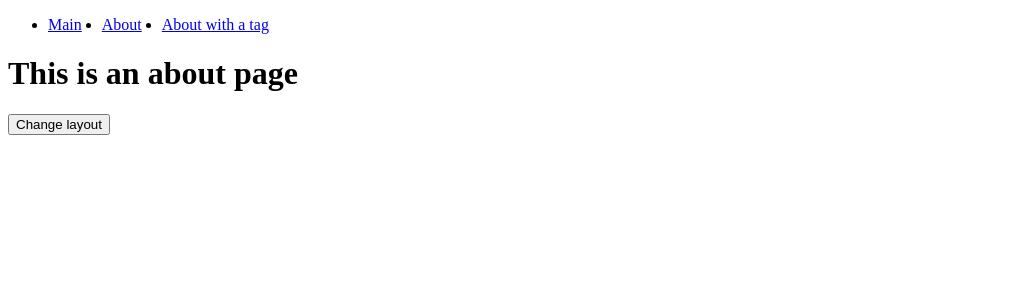
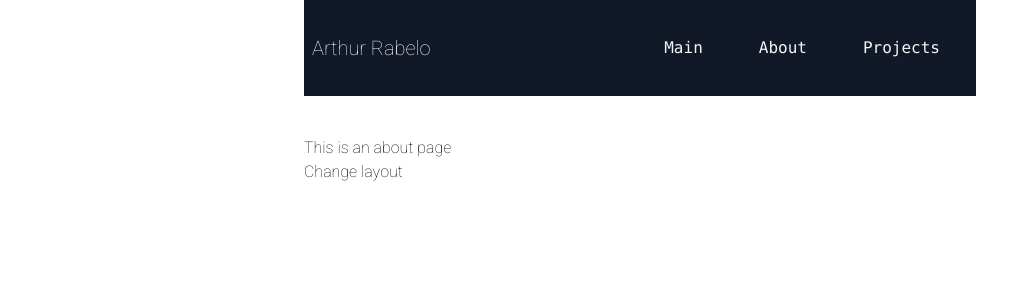
Before and after one commit to p2arthur/portfolio_nuxt, a Nuxt app: page /about in a window 1280 px wide. Shown: the top 300 px of the page, without its empty margins (0-1031 px from the left). Built offline with nearby package versions, Linux system fonts and the light colour scheme.

Commit message:
[add:feat] add basic useFetch to get all repositories from a github account

```diff
--- a/app.vue
+++ b/app.vue
@@ -1,8 +1,6 @@
 <!-- @format -->
 
-<script setup lang="ts">
-  const layout = 'logged';
-</script>
+<script setup lang="ts"></script>
 
 <template>
   <NuxtLayout>
--- a/components/Navbar.vue
+++ b/components/Navbar.vue
@@ -1,18 +1,32 @@
 <!-- @format -->
 
 <template>
-  <nav>
-    <ul>
-      <li><NuxtLink to="/">Main</NuxtLink></li>
-      <li><NuxtLink to="/about">About</NuxtLink></li>
-      <li><a href="/about">About with a tag</a></li>
-    </ul>
-  </nav>
+  <header
+    class="flex justify-between bg-gray-900 items-center p-2 text-gray-100 mb-10">
+    <NuxtLink
+      to="/"
+      class="text-xl"
+      >Arthur Rabelo</NuxtLink
+    >
+
+    <nav>
+      <ul class="flex gap-10 p-5 font-mono">
+        <li class="link">
+          <NuxtLink to="/">Main</NuxtLink>
+        </li>
+        <li class="link">
+          <NuxtLink to="/about">About</NuxtLink>
+        </li>
+        <li class="link">
+          <NuxtLink to="/projects">Projects</NuxtLink>
+        </li>
+      </ul>
+    </nav>
+  </header>
 </template>
 
-<style>
-  ul {
-    display: flex;
-    gap: 20px;
+<style scoped>
+  .link {
+    @apply p-2 hover:bg-gray-500;
   }
 </style>
--- /dev/null
+++ b/components/ProjectList.vue
@@ -0,0 +1,16 @@
+<!-- @format -->
+
+<script setup lang="ts">
+  //useFetch will make sure we only fetch once or in the server side or in the client side
+  const { data, error, pending } = await useFetch(
+    'https://api.github.com/users/p2arthur/repos'
+  );
+</script>
+
+<template>
+  <section v-if="pending"><div>loading</div></section>
+  <section v-if="error"><div>error loading data</div></section>
+  <section v-if="data">
+    <div>{{ data }}</div>
+  </section>
+</template>
--- a/layouts/default.vue
+++ b/layouts/default.vue
@@ -1,12 +1,28 @@
 <!-- @format -->
 
 <script setup lang="ts">
-  import NavBar from '../components/NavBar.vue';
+  useHead({
+    titleTemplate: '%s - Arthur Rabelo',
+    link: [
+      { rel: 'preconnect', href: 'https://fonts.googleapis.com' },
+      {
+        rel: 'stylesheet',
+        href: 'https://fonts.googleapis.com/css2?family=Roboto:wght@100;700&display=swap',
+        crossorigin: '',
+      },
+    ],
+  });
 </script>
 
 <template>
-  <div>
-    <NavBar />
+  <div class="container mx-auto max-w-2xl">
+    <Navbar />
     <slot />
   </div>
 </template>
+
+<style>
+  body {
+    font-family: 'Roboto';
+  }
+</style>
--- a/nuxt.config.ts
+++ b/nuxt.config.ts
@@ -1,4 +1,5 @@
 // https://nuxt.com/docs/api/configuration/nuxt-config
 export default defineNuxtConfig({
-  devtools: { enabled: true }
-})
+  devtools: { enabled: true },
+  modules: ['@nuxtjs/tailwindcss'],
+});
--- a/package.json
+++ b/package.json
@@ -10,6 +10,7 @@
     "postinstall": "nuxt prepare"
   },
   "devDependencies": {
+    "@nuxtjs/tailwindcss": "^6.11.0",
     "nuxt": "^3.9.3",
     "vue": "^3.4.14",
     "vue-router": "^4.2.5"
--- a/pages/about.vue
+++ b/pages/about.vue
@@ -1,6 +1,12 @@
 <!-- @format -->
 
 <script setup lang="ts">
+  useSeoMeta({
+    title: 'About page',
+    description: 'This is the main page of the portfolio website',
+    ogTitle: 'Main page',
+  });
+
   const enableCustomLayout = () => {
     setPageLayout('logged');
   };
--- a/pages/index.vue
+++ b/pages/index.vue
@@ -1,6 +1,12 @@
 <!-- @format -->
 
-<script setup lang="ts"></script>
+<script setup lang="ts">
+  useSeoMeta({
+    title: 'Main page',
+    description: 'This is the main page of the portfolio website',
+    ogTitle: 'Main page',
+  });
+</script>
 
 <template>
   <h1>Hello world page!</h1>
--- /dev/null
+++ b/pages/projects.vue
@@ -0,0 +1,10 @@
+<!-- @format -->
+
+<script setup lang="ts"></script>
+
+<template>
+  <div>
+    <h2 class="text-2xl font-semibold mb-10">My projects</h2>
+    <ProjectList />
+  </div>
+</template>
```
Also changed, not shown: 1 other file (tests, documents, lock files or other folders).
